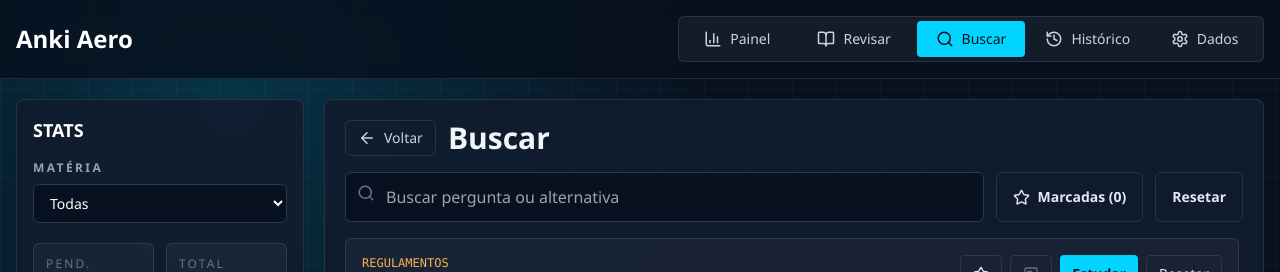
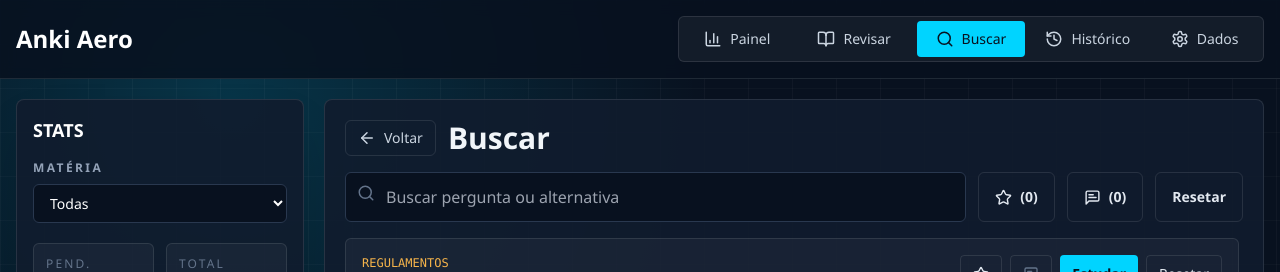
Before and after one commit to danielvie/ankiaero, a React (Vite) app: page / in a window 1280 px wide. Both pictures are taken after a click on the button "Buscar". Shown: the top 272 px of the page. Built offline with nearby package versions, Linux system fonts and the light colour scheme.

Commit message:
improve UX

```diff
--- a/package.json
+++ b/package.json
@@ -1,6 +1,6 @@
 {
   "type": "module",
-  "version": "0.1.19",
+  "version": "0.1.20",
   "scripts": {
     "dev": "vite --host 127.0.0.1",
     "bump-version": "node scripts/bump-version.mjs",
--- a/src/App.tsx
+++ b/src/App.tsx
@@ -68,6 +68,8 @@ export default function App({ updateReady, onConfirmUpdate, onDismissUpdate }: A
             cardNotes={study.cardNotes}
             showMarkedOnly={study.showMarkedOnly}
             setShowMarkedOnly={study.setShowMarkedOnly}
+            showNotedOnly={study.showNotedOnly}
+            setShowNotedOnly={study.setShowNotedOnly}
             query={study.query}
             setQuery={study.setQuery}
             onBack={study.returnToPreviousView}
--- a/src/hooks/useStudySession.ts
+++ b/src/hooks/useStudySession.ts
@@ -23,6 +23,7 @@ export function useStudySession() {
   const [cardNotes, setCardNotes] = useState(() => loadCardNotes());
   const [cardHistoryIds, setCardHistoryIds] = useState(() => loadCardHistory());
   const [showMarkedOnly, setShowMarkedOnly] = useState(false);
+  const [showNotedOnly, setShowNotedOnly] = useState(false);
   const navigationHistoryPushed = useRef(false);
 
   useEffect(() => {
@@ -66,9 +67,12 @@ export function useStudySession() {
 
   const filteredCards = useMemo(() => {
     const searchResult = searchCards(query, subject, cardNotes);
-    if (!showMarkedOnly) return searchResult;
-    return searchResult.filter((card) => markedCardIds.has(card.id));
-  }, [cardNotes, markedCardIds, query, showMarkedOnly, subject]);
+    return searchResult.filter((card) => {
+      if (showMarkedOnly && !markedCardIds.has(card.id)) return false;
+      if (showNotedOnly && !(cardNotes[card.id] ?? "").trim()) return false;
+      return true;
+    });
+  }, [cardNotes, markedCardIds, query, showMarkedOnly, showNotedOnly, subject]);
 
   const historyCards = useMemo(
     () => cardHistoryIds.map((cardId) => cards.find((card) => card.id === cardId)).filter((card): card is Card => Boolean(card)),
@@ -236,6 +240,8 @@ export function useStudySession() {
     cardNotes,
     showMarkedOnly,
     setShowMarkedOnly,
+    showNotedOnly,
+    setShowNotedOnly,
     importText,
     setImportText,
     filteredCards,
--- a/src/panels/Browse.tsx
+++ b/src/panels/Browse.tsx
@@ -12,6 +12,8 @@ export function Browse({
   cardNotes,
   showMarkedOnly,
   setShowMarkedOnly,
+  showNotedOnly,
+  setShowNotedOnly,
   query,
   setQuery,
   onBack,
@@ -27,6 +29,8 @@ export function Browse({
   cardNotes: Record<string, string>;
   showMarkedOnly: boolean;
   setShowMarkedOnly: (showMarkedOnly: boolean) => void;
+  showNotedOnly: boolean;
+  setShowNotedOnly: (showNotedOnly: boolean) => void;
   query: string;
   setQuery: (query: string) => void;
   onBack: () => void;
@@ -37,6 +41,7 @@ export function Browse({
   toggleMarked: (cardId: string) => void;
 }) {
   const visibleCards = cards.slice(0, maxBrowseCards);
+  const notedCount = Object.values(cardNotes).filter((note) => note.trim()).length;
   const [noteCard, setNoteCard] = useState<Card | null>(null);
   const [noteDraft, setNoteDraft] = useState("");
 
@@ -94,7 +99,17 @@ export function Browse({
           type="button"
         >
           <Star size={17} fill={showMarkedOnly ? "currentColor" : "none"} />
-          Marcadas ({markedCardIds.size})
+          ({markedCardIds.size})
+        </button>
+        <button
+          className={`flex items-center justify-center gap-2 rounded-md border px-4 py-3 text-sm font-semibold ${
+            showNotedOnly ? "border-cockpit-glow bg-cockpit-glow/10 text-cockpit-glow" : "border-white/10 text-slate-200 hover:bg-white/10"
+          }`}
+          onClick={() => setShowNotedOnly(!showNotedOnly)}
+          type="button"
+        >
+          <MessageSquareText size={17} fill={showNotedOnly ? "currentColor" : "none"} />
+          ({notedCount})
         </button>
         <button
           className="rounded-md border border-white/10 px-4 py-3 text-sm font-semibold text-slate-200 hover:bg-white/10 disabled:cursor-not-allowed disabled:opacity-50"
--- a/src/version.ts
+++ b/src/version.ts
@@ -1,2 +1,2 @@
-export const appVersion = "0.1.19";
-export const appBuiltAt = "2026-05-16T04:37:06.965Z";
+export const appVersion = "0.1.20";
+export const appBuiltAt = "2026-05-16T04:40:31.080Z";
```
Also changed, not shown: 1 other file (tests, documents, lock files or other folders).
